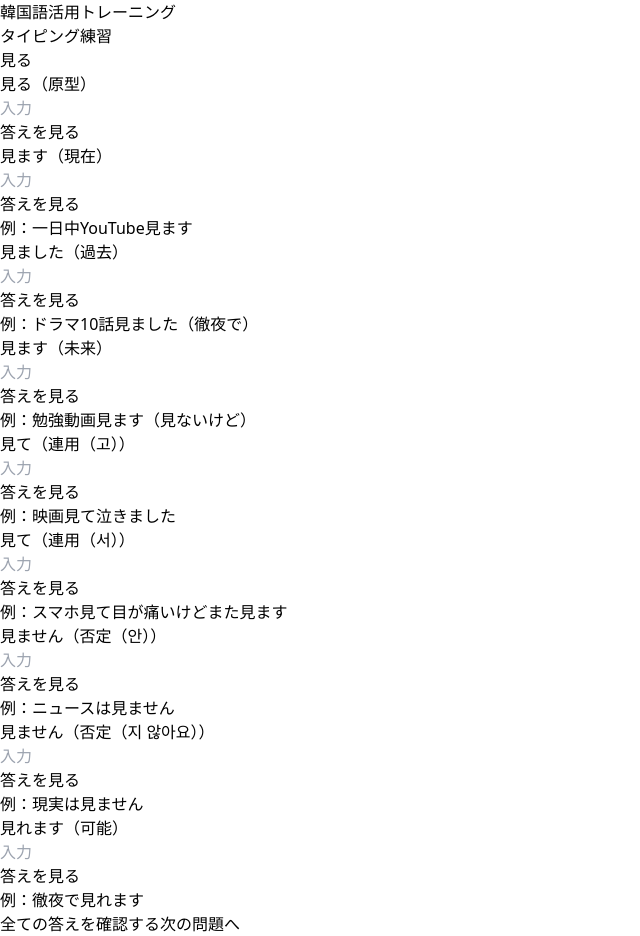
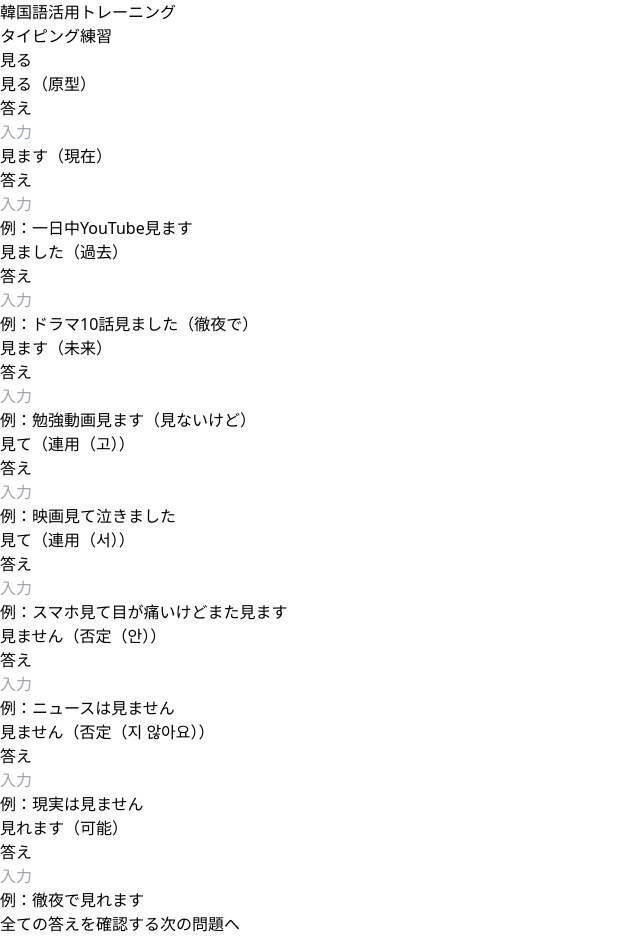
Before and after one commit to thekiai/word-katsuyou, a React (Vite) app: page / in a window 1280 px wide. Shown: the whole page, without its empty margins (0-640 px from the left). Built offline with nearby package versions, Linux system fonts and the light colour scheme.

Commit message:
答えを見るボタンと音声再生ボタンを答えの位置に移動

```diff
--- a/src/components/InputRow.tsx
+++ b/src/components/InputRow.tsx
@@ -86,14 +86,28 @@ export const InputRow = forwardRef<HTMLInputElement, InputRowProps>(({
         <label className="font-semibold text-base text-gray-700">
           {label}
         </label>
+        <div className="flex items-center gap-2">
           {showResult && (showAnswerOnly || !isCorrect) && (
+            <>
               <span className="text-base text-gray-600 font-semibold">
                 {correctAnswer}
               </span>
+              <SpeakButton onClick={handleSpeakClick} isSpeaking={isAnswerSpeaking} />
+            </>
           )}
           {showResult && !showAnswerOnly && isCorrect && (
             <CheckCircle className="w-5 h-5 text-green-600" />
           )}
+          {onShowAnswer && !showResult && (
+            <button
+              type="button"
+              onClick={onShowAnswer}
+              className="text-xs text-gray-400 hover:text-gray-600 underline underline-offset-2 transition-colors whitespace-nowrap"
+            >
+              答え
+            </button>
+          )}
+        </div>
       </div>
 
       <div className="flex items-center gap-2 mb-2">
@@ -117,18 +131,6 @@ export const InputRow = forwardRef<HTMLInputElement, InputRowProps>(({
             </button>
           )}
         </div>
-        {showResult && (
-          <SpeakButton onClick={handleSpeakClick} isSpeaking={isAnswerSpeaking} />
-        )}
-        {onShowAnswer && !showResult && (
-          <button
-            type="button"
-            onClick={onShowAnswer}
-            className="text-xs text-gray-400 hover:text-gray-600 underline underline-offset-2 transition-colors whitespace-nowrap flex-shrink-0"
-          >
-            答えを見る
-          </button>
-        )}
       </div>
 
       {exampleJa && (
```
Lines whose indentation alone changed are shown as unchanged.
